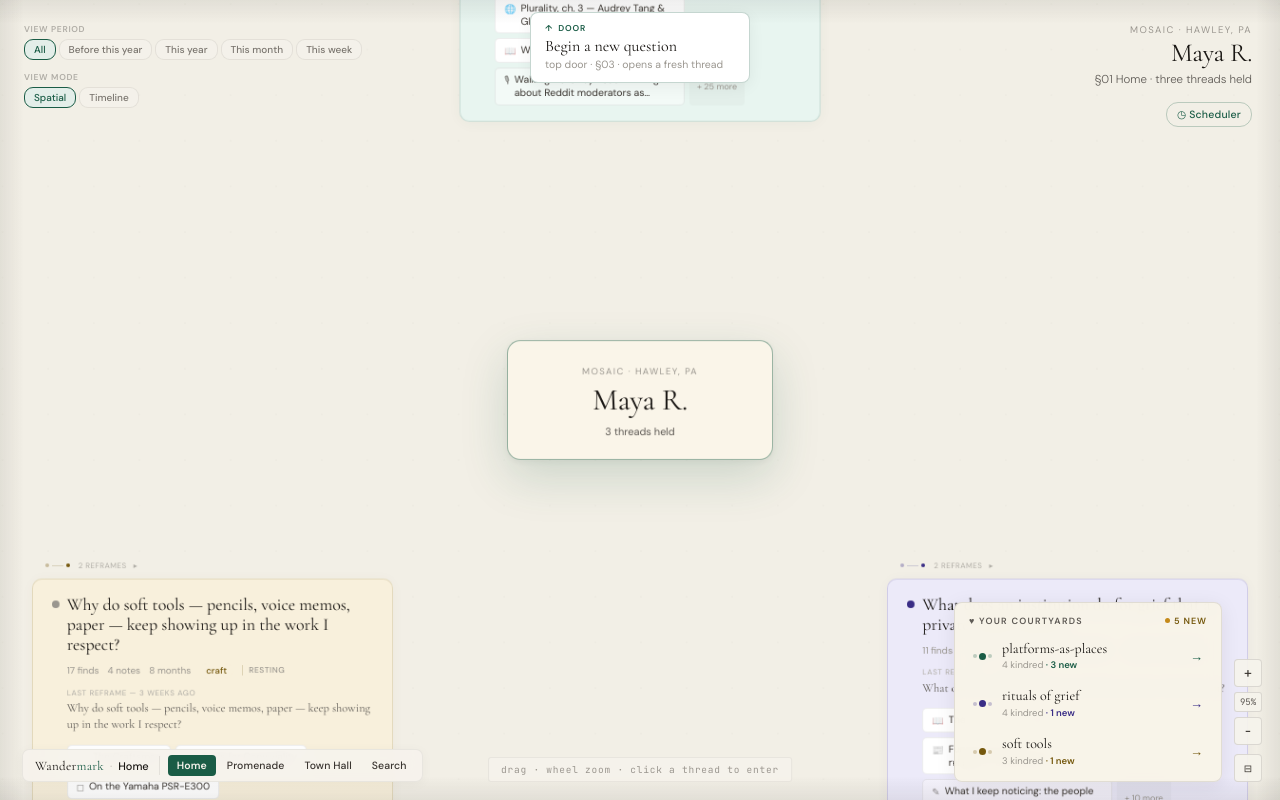
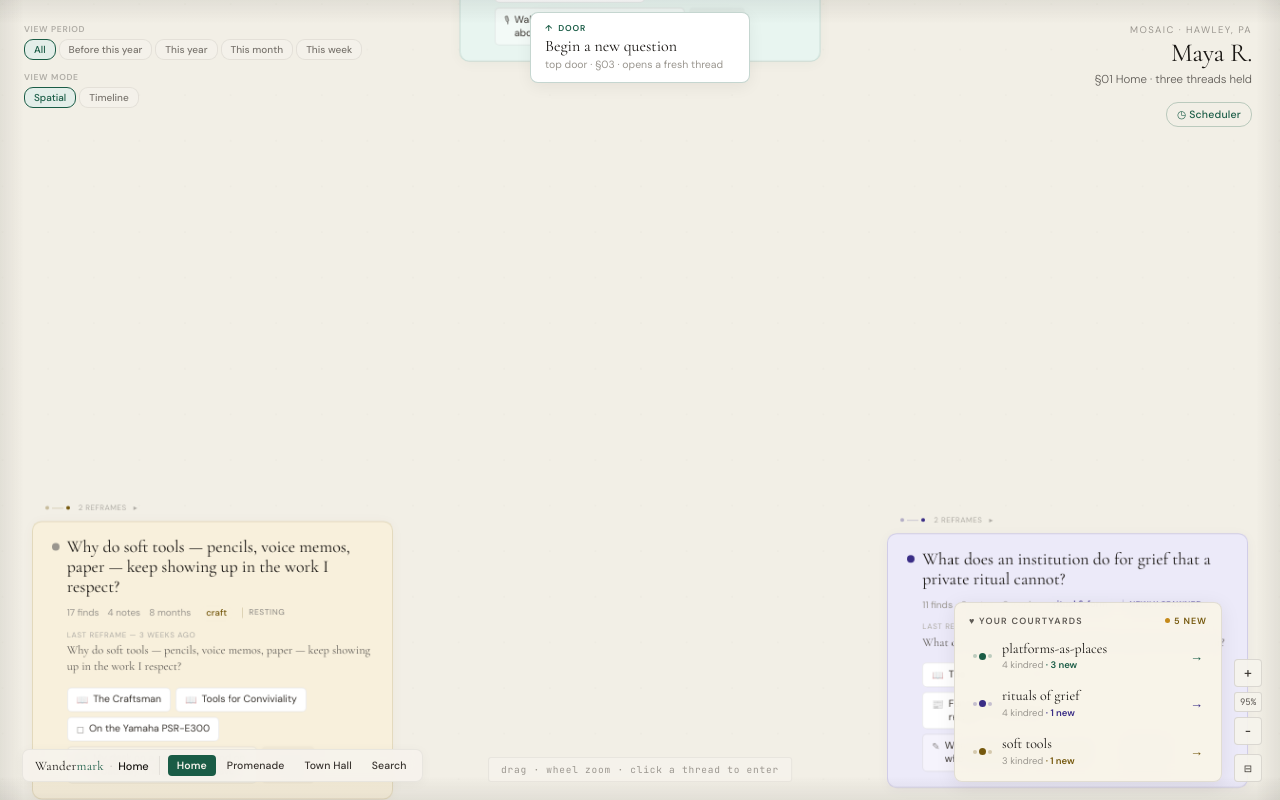
Before and after one commit to mendelyaf-spec/Mosaic, a React (Vite) app: page / in a window 1280 px wide. Built offline with nearby package versions, Linux system fonts and the light colour scheme.

Commit message:
Home orbit: drop the center persona card; cards anchor at their own visual centers so radii are exactly equal

```diff
--- a/src/rooms/Home.jsx
+++ b/src/rooms/Home.jsx
@@ -15,7 +15,7 @@ import { WM } from '../data/wm-data.js';
 import { getAllThreads, getThreadById } from '../lib/threads.js';
 import { ThreadRoom } from './Thread.jsx';
 
-function ThreadCluster({ thread, pos, onOpen }) {
+function ThreadCluster({ thread, pos, onOpen, centerAnchor = false }) {
   const pal = WM.DOMAIN[thread.dc];
   const [hover, setHover] = useStateH(false);
   const [showReframes, setShowReframes] = useStateH(false);
@@ -48,7 +48,9 @@ function ThreadCluster({ thread, pos, onOpen }) {
       position: "absolute", left: pos.x, top: pos.y,
       width: 380, cursor: "pointer",
       transition: "transform .25s cubic-bezier(.4,0,.2,1)",
-      transform: hover ? "translateY(-3px)" : "translateY(0)",
+      transform: centerAnchor
+        ? (hover ? "translate(-50%, calc(-50% - 3px))" : "translate(-50%, -50%)")
+        : (hover ? "translateY(-3px)" : "translateY(0)"),
     }}>
       {thread.mileMarkers && thread.mileMarkers.length > 1 && (
         <div style={{ paddingLeft: 14, marginBottom: 6 }}>
@@ -948,57 +950,21 @@ function HomeRoom({ navigate, firstUse, viewMode: whoseView = "maya", openerStag
           })()}
           <style>{`@keyframes wmArtIn{from{opacity:0;transform:translate(-50%,-50%) scale(.9)}to{opacity:1;transform:translate(-50%,-50%) scale(1)}}`}</style>
 
-          {/* Persona at the canvas center, with threads orbiting — only in the
-              default "all" view. Period drill-downs keep their time-box layout. */}
-          {!isNested && (() => {
-            const cx = canvasW / 2, cy = canvasH / 2;
-            return (
-              <div data-ui style={{
-                position: "absolute", left: cx, top: cy,
-                transform: "translate(-50%,-50%)",
-                width: 280, padding: "26px 28px 22px",
-                background: "#FAF5E9",
-                border: "1.5px solid rgba(26,92,70,.45)",
-                borderRadius: 14,
-                boxShadow: "0 18px 50px rgba(26,92,70,.18), 0 2px 10px rgba(26,23,20,.06)",
-                textAlign: "center",
-                zIndex: 4,
-                pointerEvents: "none",
-              }}>
-                <div style={{
-                  fontSize: 9.5, letterSpacing: ".15em", textTransform: "uppercase",
-                  color: "#9A968F", marginBottom: 8, fontFamily: FH,
-                }}>Mosaic · Hawley, PA</div>
-                <h2 style={{
-                  fontFamily: SH, fontStyle: "italic", fontSize: 32, fontWeight: 300,
-                  margin: 0, lineHeight: 1, color: "#1A1714", letterSpacing: "-.01em",
-                }}>{personaLabel}</h2>
-                <div style={{
-                  marginTop: 10, fontSize: 11, fontFamily: FH, color: "#5E5A55",
-                }}>{threads.length} {threads.length === 1 ? "thread" : "threads"} held</div>
-              </div>
-            );
-          })()}
-
           {threads.map((t, ti) => {
             const a = activity[t.id] ?? 1;
             // In the default view, lay threads out in an orbit around the
-            // persona at canvas center; in period drill-downs keep the
-            // hand-tuned layout (or fallback grid for user-created threads).
-            let pos;
+            // (now-empty) canvas center; each cluster anchors at its own
+            // visual center so all sit exactly the same distance from center.
+            // In period drill-downs keep the hand-tuned top-left layout.
+            let pos, centerAnchor = false;
             if (!isNested) {
               const cx = canvasW / 2, cy = canvasH / 2;
               const N = Math.max(threads.length, 1);
               // Start at top (12 o'clock) and walk clockwise.
               const theta = -Math.PI / 2 + (ti / N) * Math.PI * 2;
               const r = 520;
-              // ThreadCluster is anchored top-left (width 380, ~200 tall);
-              // subtract half-extents so the visual centers sit on the ring.
-              const CARD_W = 380, CARD_H = 200;
-              pos = {
-                x: cx + Math.cos(theta) * r - CARD_W / 2,
-                y: cy + Math.sin(theta) * r - CARD_H / 2,
-              };
+              pos = { x: cx + Math.cos(theta) * r, y: cy + Math.sin(theta) * r };
+              centerAnchor = true;
             } else {
               const seedPos = layout[t.id];
               pos = seedPos || (() => {
@@ -1015,7 +981,7 @@ function HomeRoom({ navigate, firstUse, viewMode: whoseView = "maya", openerStag
                 filter: a < 0.3 ? "saturate(.4)" : a < 0.7 ? "saturate(.75)" : "none",
                 transition: "opacity .4s, filter .4s",
               }}>
-                <ThreadCluster thread={t} pos={pos}
+                <ThreadCluster thread={t} pos={pos} centerAnchor={centerAnchor}
                   onOpen={th => openThread(th.id)} />
               </div>
             );
```
